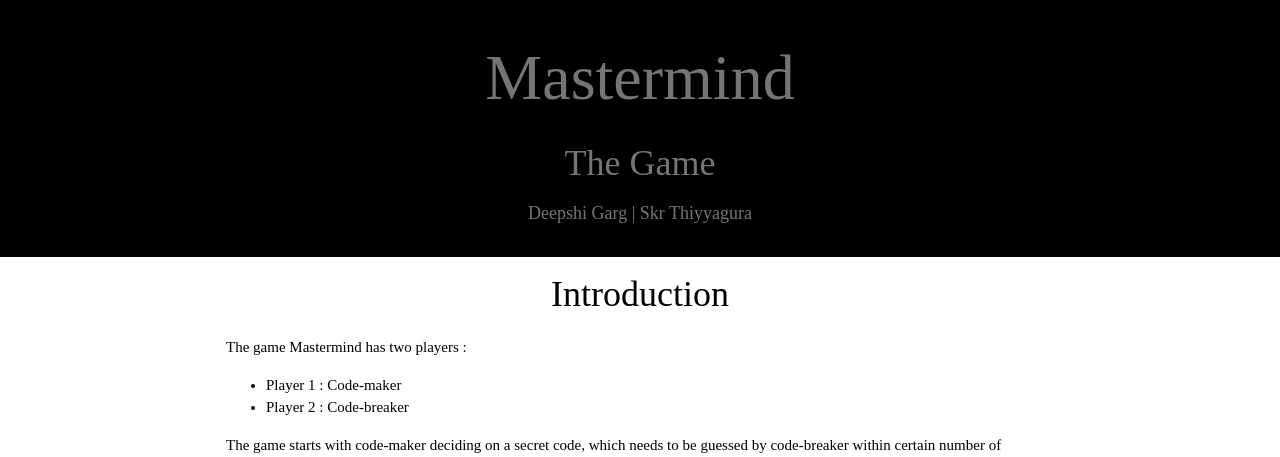
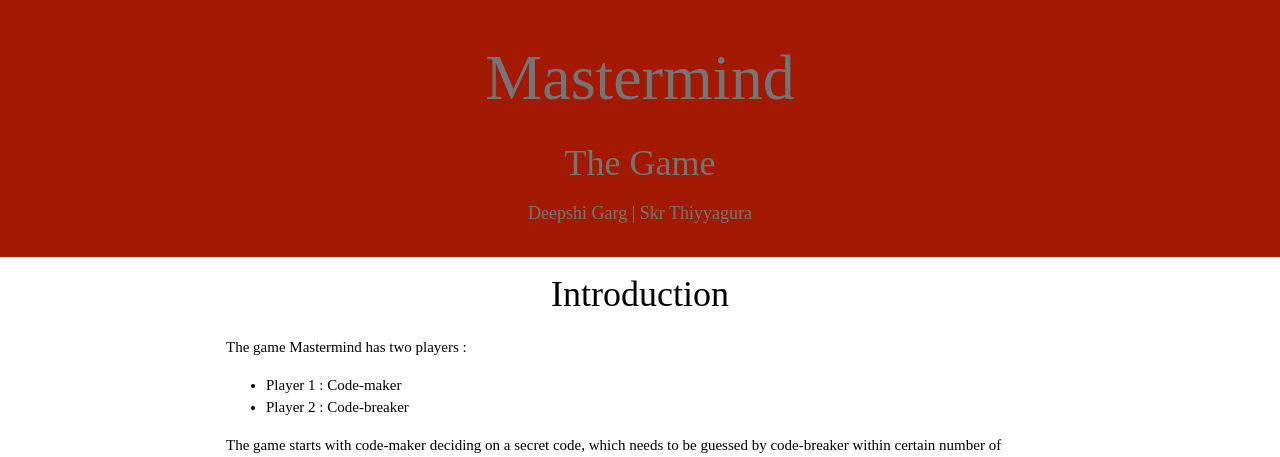
Before and after one commit to tskr1681/Mastermindgame, a Flask app: template templates/game.html in a window 1280 px wide. Shown: the top 457 px of the page. Run offline with Flask 2, Linux system fonts and the light colour scheme; the template is opened without the code that fills it, so the values that code supplies are empty.

Commit message:
Update game.html

```diff
--- a/templates/game.html
+++ b/templates/game.html
@@ -45,7 +45,7 @@
             }
 
             .header{
-            background-color: black;
+            background-color: rgb(163, 25, 3);
             color: #757575!important;
             padding: 20px 0;
             }
```
